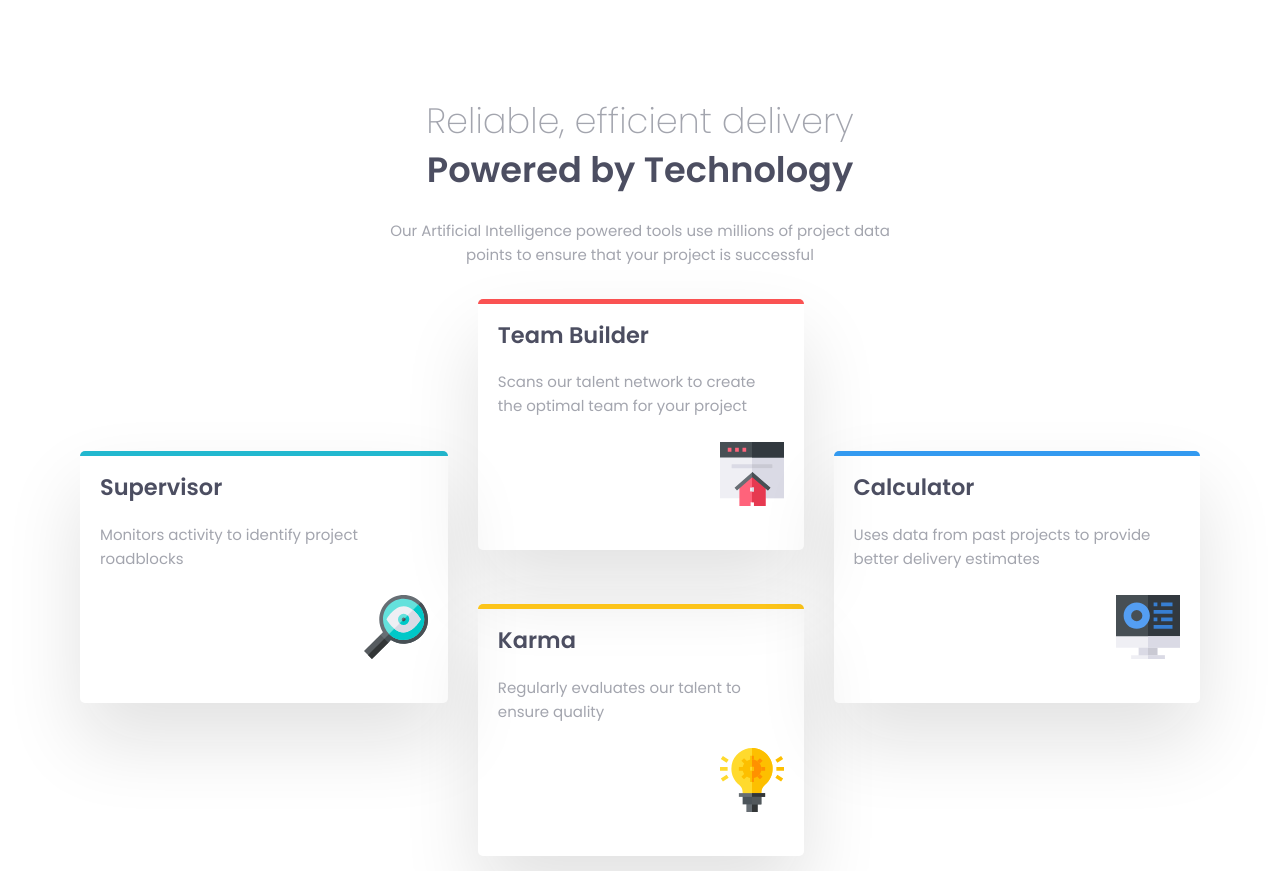
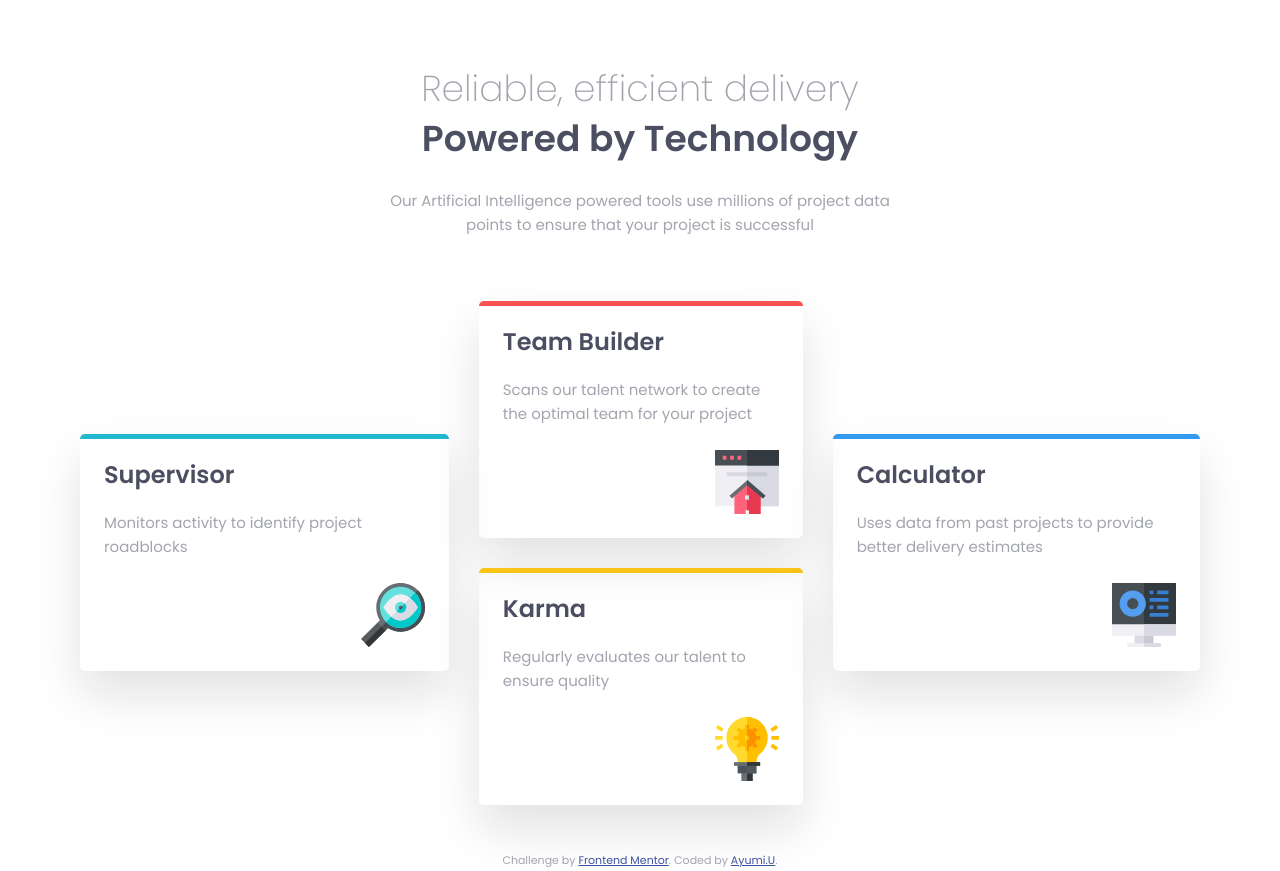
Before and after one commit to AyumiUeno12/four-card-feature-section, a plain HTML site: page index.html in a window 1280 px wide. Shown: the top 871 px of the page. Drawn offline with Linux system fonts and the light colour scheme.

Commit message:
Adjust rem units

```diff
--- a/css/style.css
+++ b/css/style.css
@@ -32,6 +32,11 @@ FONT SIZE SYSTEM (px):
 SPACING SYSTEM (px):
 2 / 4 / 8 / 12 / 16 / 24 / 32 / 48 / 64 / 80 / 96 / 128
 
+### Font size default setup:
+-Default: 1 rem = 16px
+-Reset: 1 rem = 10px
+10px/16px = 62.5%
+
 ### Font-weights:
 
 ExtraLight: 200
@@ -43,7 +48,6 @@ Default: 400
 
 ### Border-radius
 Default: 5px
-Medium:
 
 */
 
@@ -57,20 +61,21 @@ Medium:
   box-sizing: border-box;
 }
 
-/* html {
+html {
   font-size: 62.5%;
-} */
+}
 
 body {
   font-family: "Poppins", sans-serif;
   line-height: 1;
-  font-size: 15px;
+  font-size: 1.5rem;
   font-weight: 400;
   color: hsl(229, 6%, 66%);
 }
 
 span {
   color: hsl(234, 12%, 34%);
+  font-size: 2.4rem;
   font-weight: bold;
 }
 
@@ -84,14 +89,14 @@ span {
   flex-direction: column;
   justify-content: center;
   align-items: center;
-  padding: 2rem;
+  margin: auto 3.2rem;
 }
 
 .cards {
   display: grid;
   align-items: center;
-  gap: 30px;
-  max-width: 1120px;
+  gap: 3rem;
+  max-width: 112rem;
 }
 
 /*******************************/
@@ -99,21 +104,21 @@ span {
 /*******************************/
 
 .heading {
-  padding-top: 64px;
-  margin-bottom: 32px;
+  margin-top: 6.4rem;
+  margin-bottom: 6.4rem;
   text-align: center;
 }
 
-h1 {
-  font-size: 24px;
+.heading h1 {
+  font-size: 2.4rem;
   font-weight: 200;
   line-height: 1.4;
-  margin-bottom: 24px;
+  margin-bottom: 2.4rem;
 }
 
 .heading-text {
   line-height: 1.6;
-  max-width: 380px;
+  max-width: 38rem;
 }
 
 /*******************************/
@@ -123,26 +128,25 @@ h1 {
 .card {
   border-radius: 5px;
   box-shadow: 0 2.4rem 4.8rem rgba(18, 16, 16, 0.121);
-  padding: 20px;
-  margin-bottom: 24px;
-  max-width: 380px;
+  padding: 2.4rem;
+  max-width: 38rem;
 }
 
 .card h2 {
   color: hsl(234, 12%, 34%);
+  font-size: 2.4rem;
   font-weight: bold;
-  margin-bottom: 24px;
+  margin-bottom: 2.4rem;
 }
 
 .card p {
   line-height: 1.6;
-  margin-bottom: 24px;
+  margin-bottom: 2.4rem;
 }
 
 .card-img {
   display: flex;
   justify-content: flex-end;
-  margin-bottom: 24px;
 }
 
 .supervisor {
@@ -166,13 +170,14 @@ h1 {
 /*******************************/
 
 footer {
-  margin-top: 50px;
+  margin-top: 5rem;
 }
 
 .attribution {
-  font-size: 11px;
+  font-size: 1.1rem;
   text-align: center;
 }
+
 .attribution a {
   color: hsl(228, 45%, 44%);
 }
@@ -182,26 +187,23 @@ footer {
 /*******************************/
 
 @media screen and (min-width: 900px) {
-  h1 {
-    font-size: 2.2rem;
-  }
-
-  .container {
-    grid-template-columns: 1fr 1fr 1fr;
-    grid-template-rows: 1fr 1fr;
+  .heading h1,
+  span {
+    font-size: 3.6rem;
   }
 
   .card {
     max-width: unset;
+    grid-template-columns: repeat(3, 1fr);
   }
 
   .card:first-child {
-    grid-row: 1/3;
+    grid-row: 1 / 3;
   }
 
   .card:last-child {
+    grid-column: 3;
     grid-row: 1/3;
-    grid-column: 3;
   }
 
   .card:hover {
@@ -210,6 +212,6 @@ footer {
 
   .heading-text {
     line-height: 1.6;
-    max-width: 500px;
+    max-width: 50rem;
   }
 }
```
